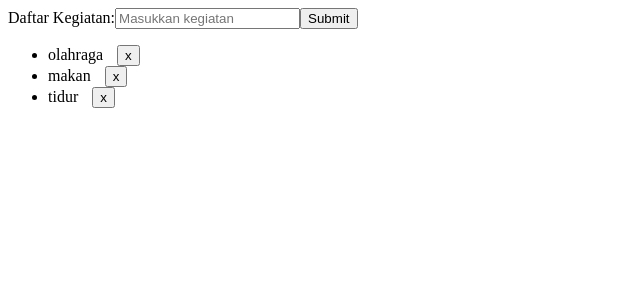
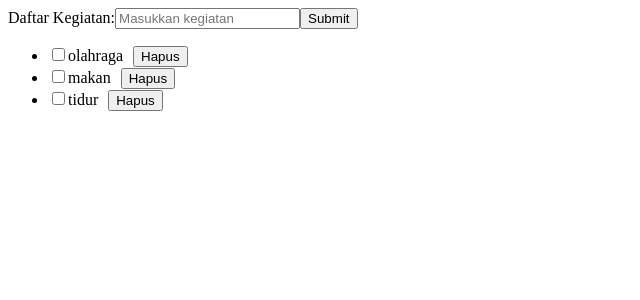
Before and after one commit to Pradianta/23-pbk-uts-233510506, a Vue app: page / in a window 1280 px wide. Shown: the top 300 px of the page, without its empty margins (0-640 px from the left). Built offline with nearby package versions, Linux system fonts and the light colour scheme.

Commit message:
Menambahkan fitur ceklist sebagai penanda kegiatan telah dilakukan

```diff
--- a/src/components/HelloWorld.vue
+++ b/src/components/HelloWorld.vue
@@ -1,12 +1,16 @@
 <script setup>
 import { ref } from 'vue'
 
-const activities = ref(['olahraga', 'makan', 'tidur'])
+const activities = ref([
+  { name: 'olahraga', completed: false },
+  { name: 'makan', completed: false },
+  { name: 'tidur', completed: false }
+])
 const newActivity = ref('')
 
 function addActivity() {
   if (newActivity.value.trim() !== '') {
-    activities.value.push(newActivity.value.trim())
+    activities.value.push({ name: newActivity.value.trim(), completed: false })
     newActivity.value = ''
   }
 }
@@ -24,8 +28,9 @@ function removeActivity(index) {
 
     <ul>
       <li v-for="(activity, index) in activities" :key="index">
-        {{ activity }}
-        <button type="button" @click="removeActivity(index)" style="margin-left: 10px;">x</button>
+        <input type="checkbox" v-model="activity.completed" />
+        <span>{{ activity.name }}</span>
+        <button type="button" @click="removeActivity(index)" style="margin-left: 10px;">Hapus</button>
       </li>
     </ul>
   </div>
```
